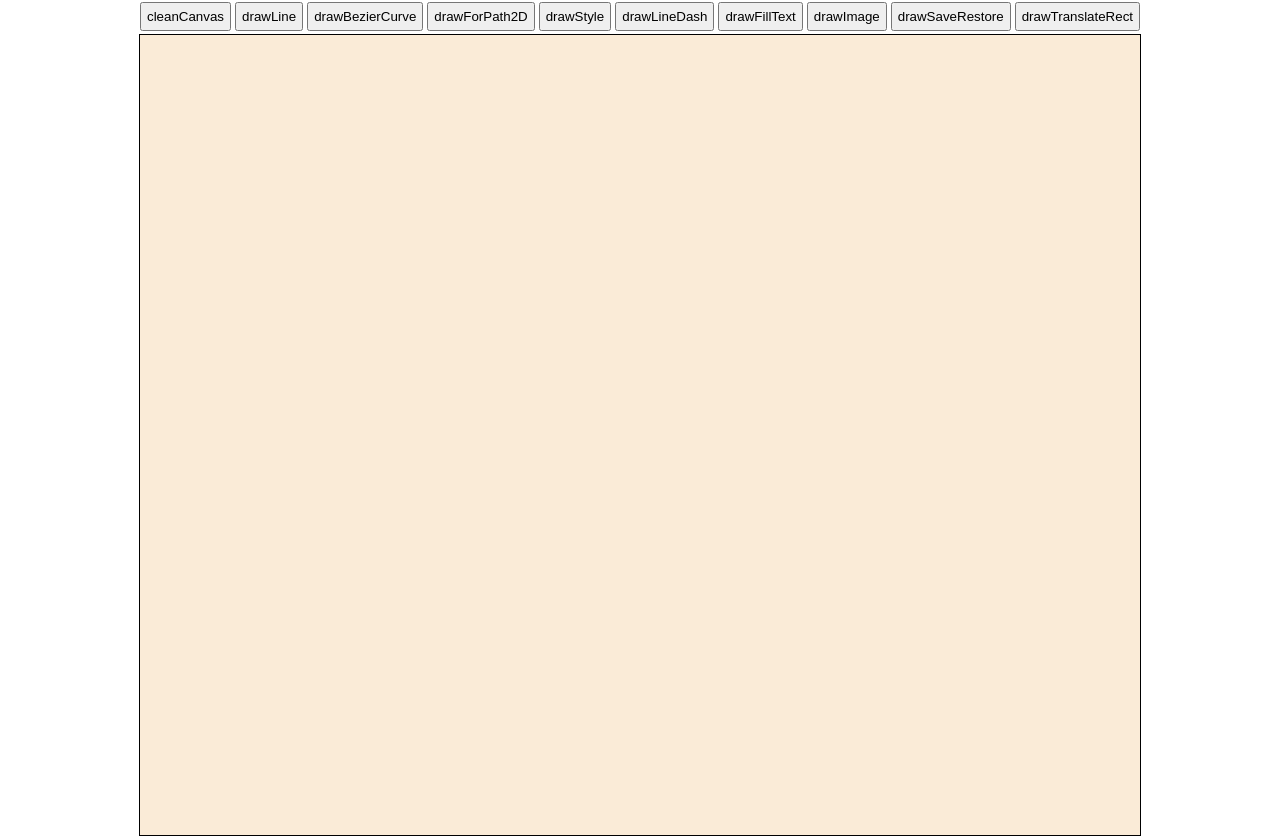
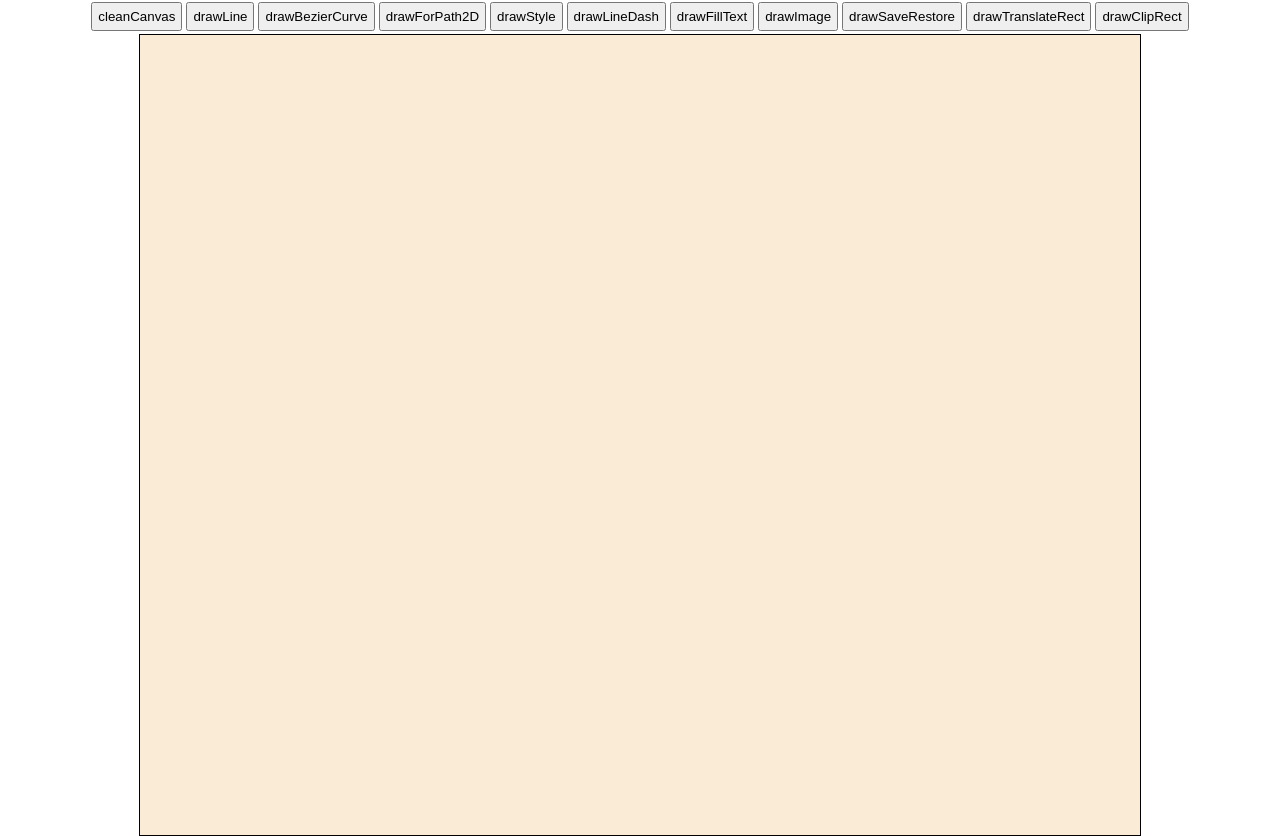
Before and after one commit to s2288156/simple-tools, a Vue app: page /c in a window 1280 px wide. Built offline with nearby package versions, Linux system fonts and the light colour scheme.

Commit message:
feat: draw clip

```diff
--- a/src/views/CanvasView.vue
+++ b/src/views/CanvasView.vue
@@ -157,6 +157,30 @@ const drawTranslateRect = (ctx: CanvasRenderingContext2D) => {
   ctx.translate(100, 100)
   ctx.fillRect(0, 0, 100, 100)
 }
+const drawClipRect = (ctx: CanvasRenderingContext2D) => {
+  ctx.fillRect(0, 0, 150, 150)
+  ctx.translate(75, 75)
+
+  ctx.beginPath()
+  ctx.arc(0, 0, 60, 0, Math.PI * 2, true)
+  ctx.clip()
+
+  let lingrad = ctx.createLinearGradient(0, -75, 0, 75)
+  lingrad.addColorStop(0,'#232256')
+  lingrad.addColorStop(1,'#143778')
+
+  ctx.fillStyle = lingrad;
+  ctx.fillRect(-75, -75, 150, 150);
+
+  for (let i = 1; i < 50; i++) {
+    ctx.save()
+    ctx.fillStyle = `rgb(${i * 5}, 255, ${255 - i * 5})`
+    ctx.translate(Math.random() * 100 - 50, Math.random() * 100 - 50)
+    ctx.rotate(Math.random() * 2 * Math.PI)
+    ctx.fillRect(0, 0, 10, 10)
+    ctx.restore()
+  }
+}
 </script>
 <template>
   <div class="canvas-header">
@@ -170,6 +194,7 @@ const drawTranslateRect = (ctx: CanvasRenderingContext2D) => {
     <button @click="drawImage(ctx)">drawImage</button>
     <button @click="drawSaveRestore(ctx)">drawSaveRestore</button>
     <button @click="drawTranslateRect(ctx)">drawTranslateRect</button>
+    <button @click="drawClipRect(ctx)">drawClipRect</button>
   </div>
   <canvas ref="c" class="canvas1" :width="width" :height="height"></canvas>
 </template>
```
